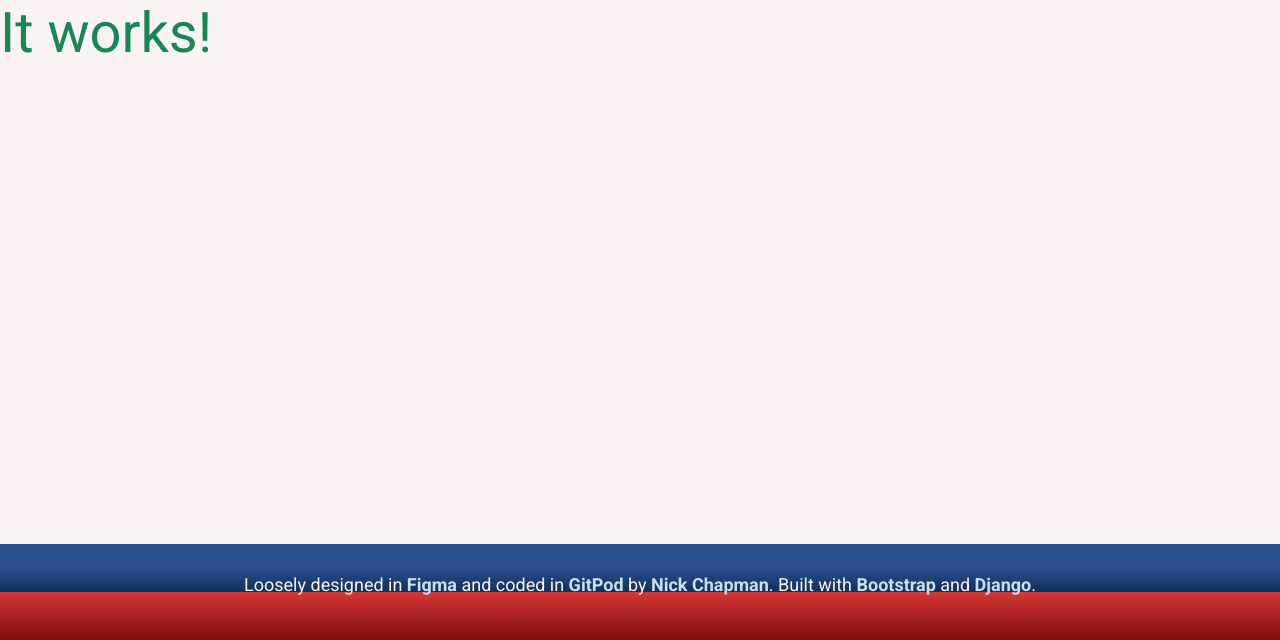
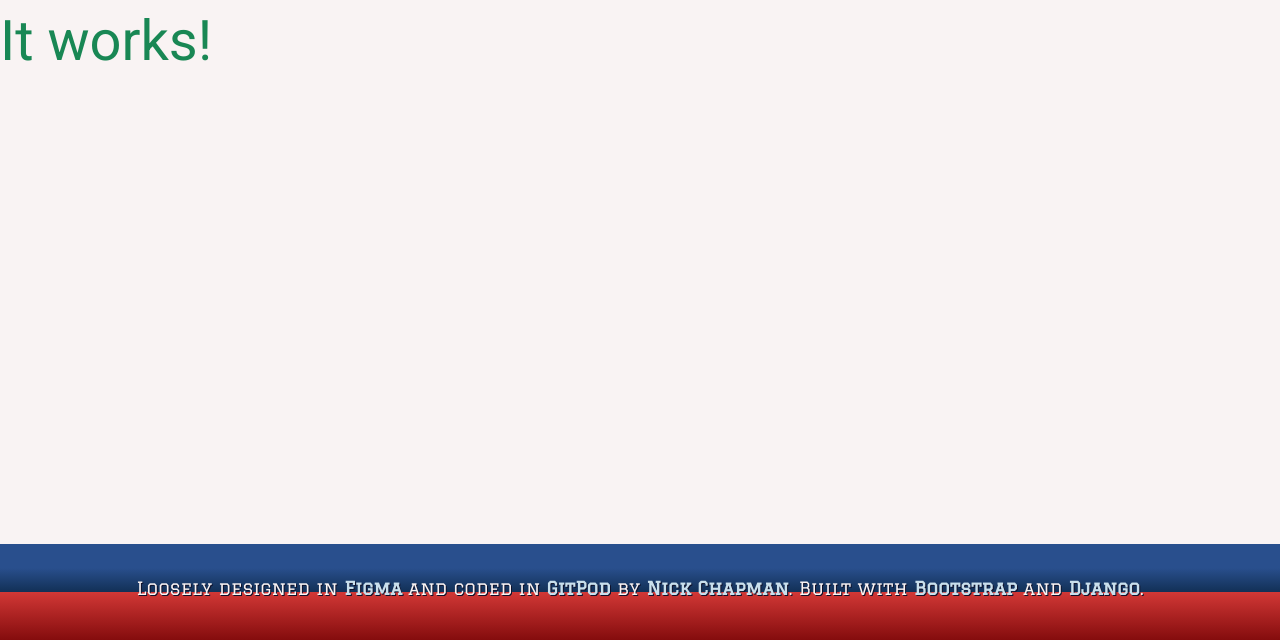
Before and after one commit to NickChapman1988/BBLeagues, a Django app: page / in a window 1280 px wide. Shown: the part 160-800 px from the top of the page. Run offline with Django 4.2, Linux system fonts and the light colour scheme.

Commit message:
Add margins to bottom of header and top of footer

```diff
--- a/static/css/base.css
+++ b/static/css/base.css
@@ -119,6 +119,8 @@ footer {
   height: 96px;
   color: #f9f3f3;
   font-size: 18px;
+  font-family: "Graduate", serif;
+  text-shadow: 1px 1px #10122b;
 }
 footer .copyright a {
   text-decoration: none;
--- a/static/css/base.scss
+++ b/static/css/base.scss
@@ -139,6 +139,8 @@ footer {
     height: 96px;
     color: $color-light;
     font-size: 18px;
+    font-family: 'Graduate', serif;
+    text-shadow: 1px 1px $color-dark;
     .copyright a {
         text-decoration: none;
         color: $color-pale-blue;
--- a/templates/base.html
+++ b/templates/base.html
@@ -38,7 +38,7 @@
     <title>Blood Bowl Leagues {% block extra_title %}{% endblock %}</title>
   </head>
   <body>
-    <header class="container-fluid">
+    <header class="container-fluid mb-2">
       <div id="topnav" class="row d-none d-lg-flex">
         <!-- Logo -->
         <div class="col-12 col-lg-2 my-auto ">
--- a/templates/includes/footer.html
+++ b/templates/includes/footer.html
@@ -1,4 +1,4 @@
-<div class="row">
+<div class="row mt-2">
     <div class="col text-center">
         <p class="copyright">Loosely designed in <a href="https://www.figma.com">Figma</a> and coded in <a href="https://www.gitpod.io">GitPod</a> by <a href="https://github.com/NickChapman1988">Nick Chapman</a>. Built with <a href="https://getbootstrap.com/">Bootstrap</a> and <a href="https://www.djangoproject.com/">Django</a>.</p>
     </div>
```
Also changed, not shown: 1 other file.
